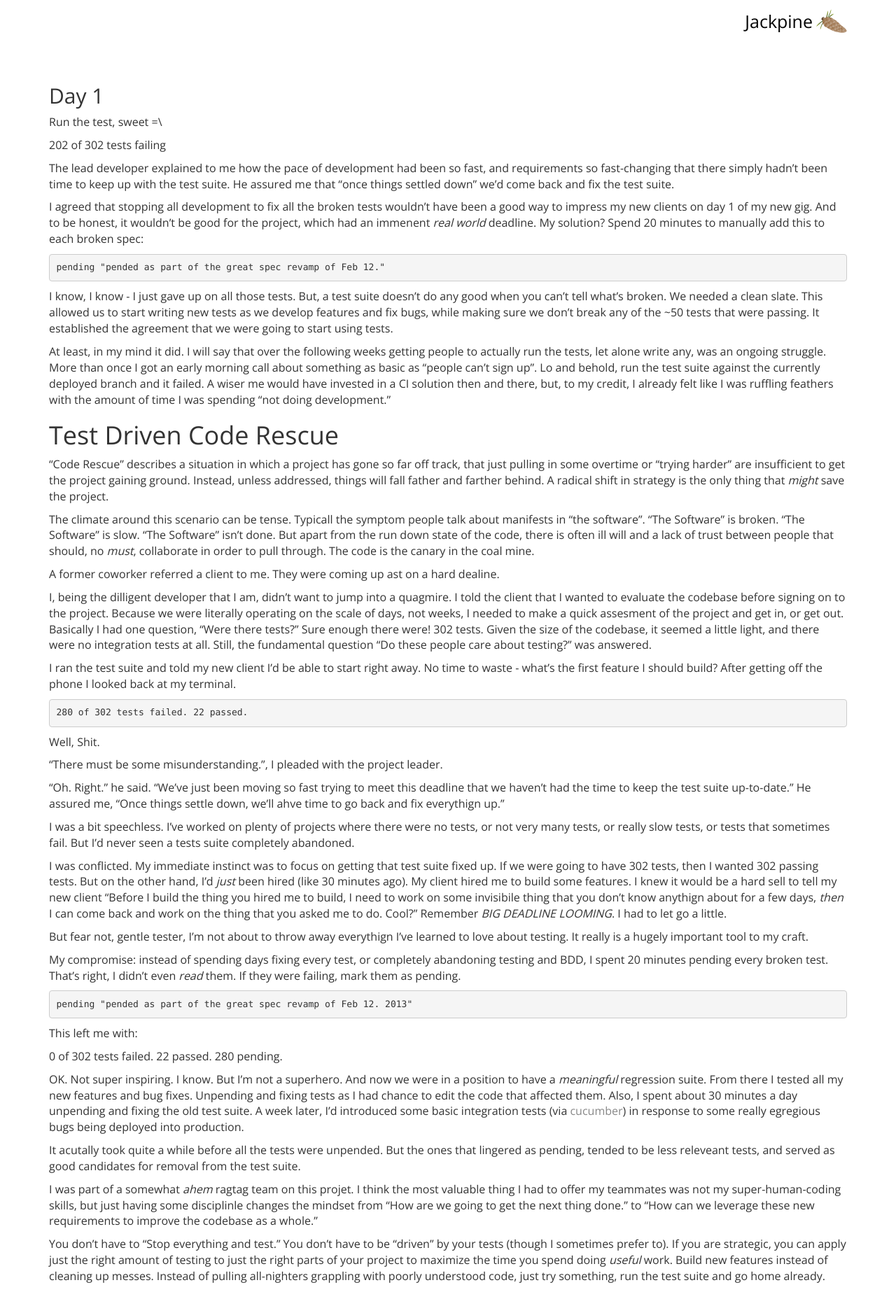
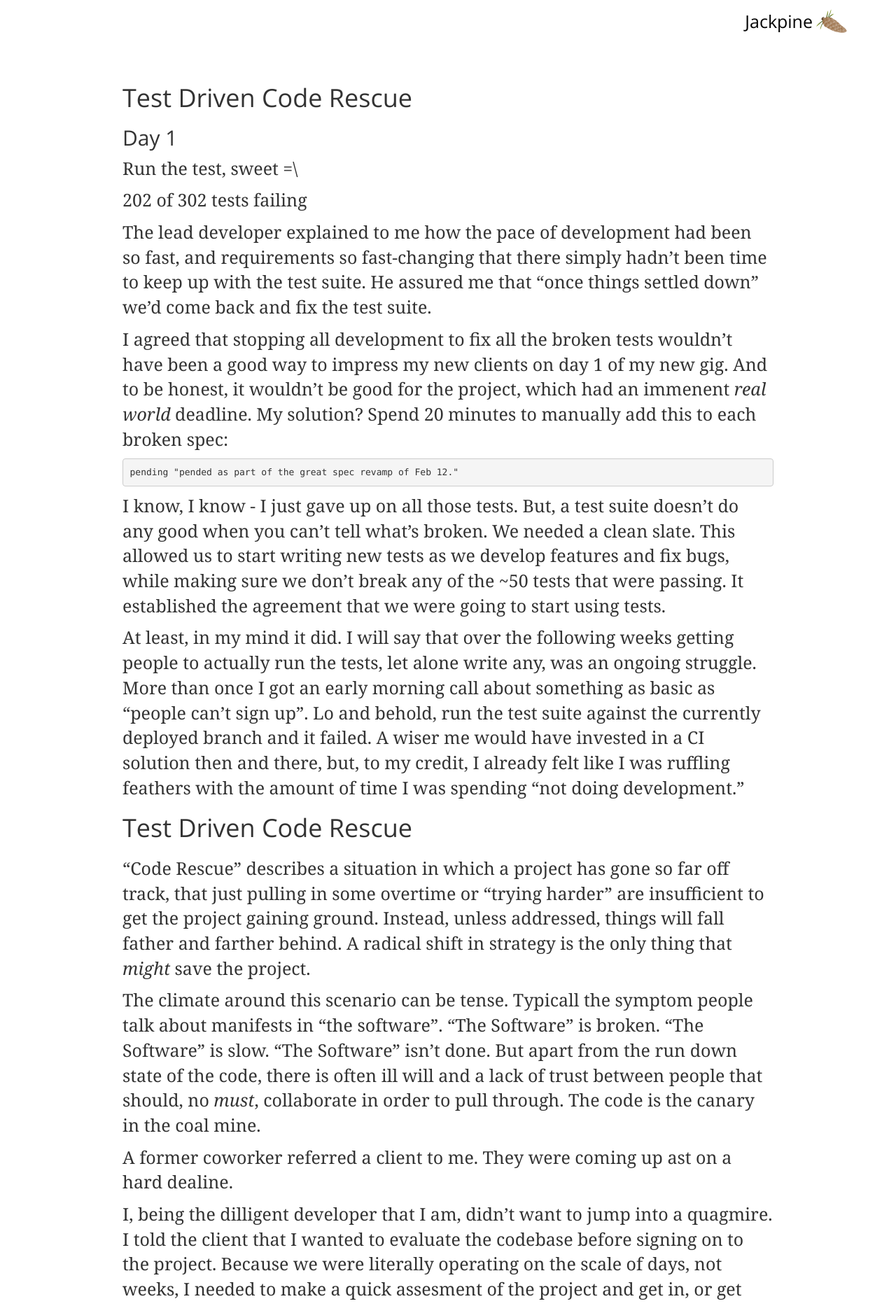
Before and after one commit to jackpine/jackpine.github.com, a Jekyll site: the page built from _posts/2013-03-12-code-rescue.md, in a window 1280 px wide. Shown: the top 1866 px of the page at 70% size. Built offline with Jekyll 4.4.1, drawn with Linux system fonts in a browser that asks for light colours.

Commit message:
post template styling

```diff
--- a/_layouts/post.html
+++ b/_layouts/post.html
@@ -1,6 +1,7 @@
 ---
 layout: default
 ---
-<div class='container'>
+<div class='post-body container'>
+  <h1>{{page.title}}</h1>
   {{content}}
 </div>
--- a/css/style.css
+++ b/css/style.css
@@ -3,6 +3,7 @@ body {
   font-size: 16px;
   font-family: 'Open Sans', sans-serif;
 }
+
 h1, h2{
   font-family: 'Open Sans', sans-serif;
 }
@@ -115,3 +116,13 @@ a[name="contact"] {
   font-size: 24px;
   font-weight: bold;
 }
+
+.post-body {
+  font-size: 25px;
+  font-family: Georgia;
+  width: 960px;
+}
+
+.post-body h1 {
+  margin-bottom: 20px;
+}
```
